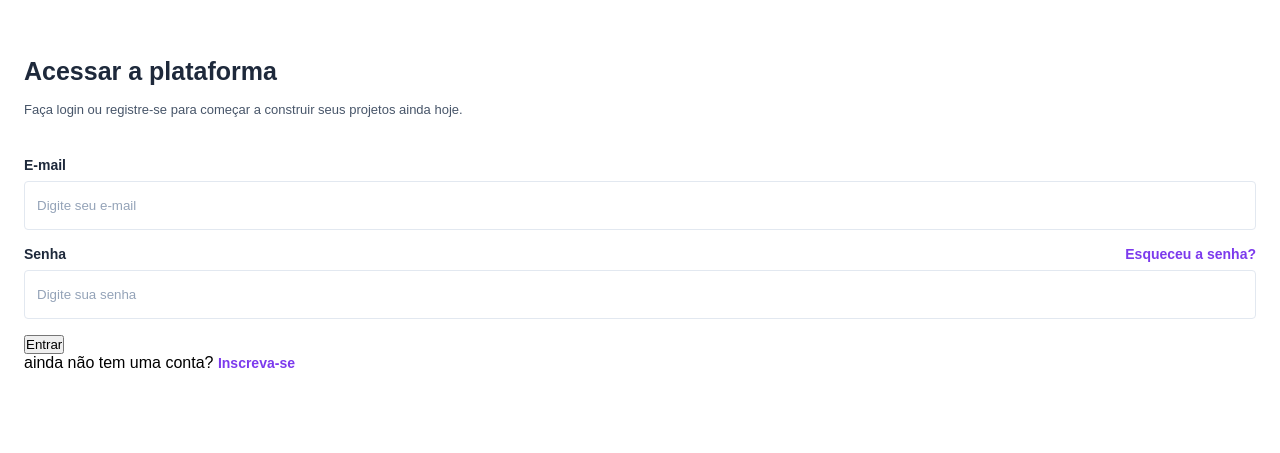
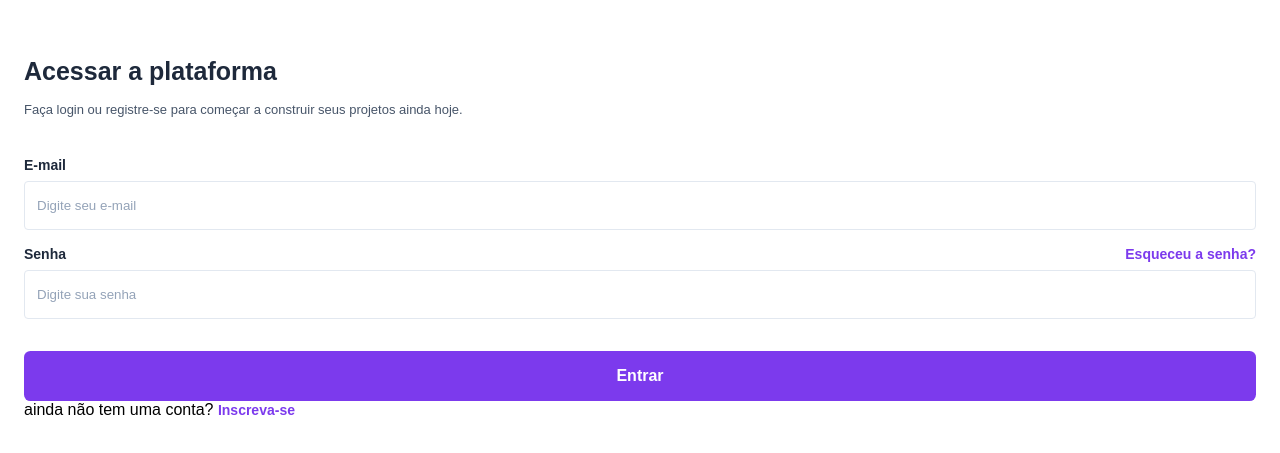
Before and after one commit to bellavieiraa/projeto-vertigox, a plain HTML site: page index.html in a window 1280 px wide. Shown: the part 173-626 px from the top of the page. Drawn offline with Linux system fonts and the light colour scheme; a web font is replaced by a local one.

Commit message:
estilização do botom completa

```diff
--- a/style.css
+++ b/style.css
@@ -13,6 +13,7 @@
     --purple: #7c3aed;
     --gray-200: #e2e8f0;
     --gray-400: #94a3b8;
+    --white: #fff;
 }
 
 header{
@@ -90,3 +91,17 @@ main{
 .login a:hover {
     text-decoration: underline;
 }
+
+.login button {
+    margin-top: 1rem;
+    padding-block: 1rem;
+    width: 100%;
+    background: var(--purple);
+    border: none;
+    border-radius: 0.4rem;
+
+    font-size: 1rem;
+    font-weight: 700;
+    color: var(--white);
+
+}
```
